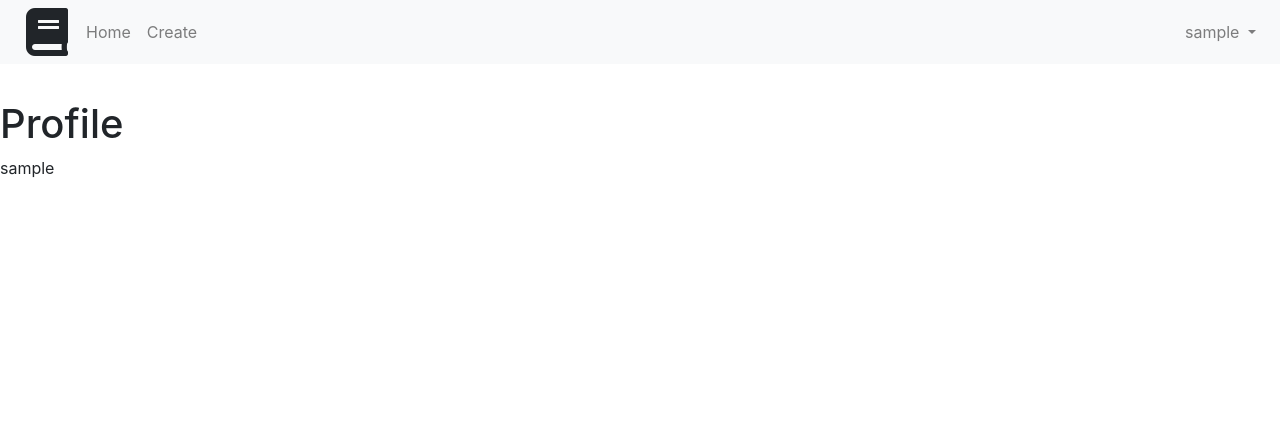
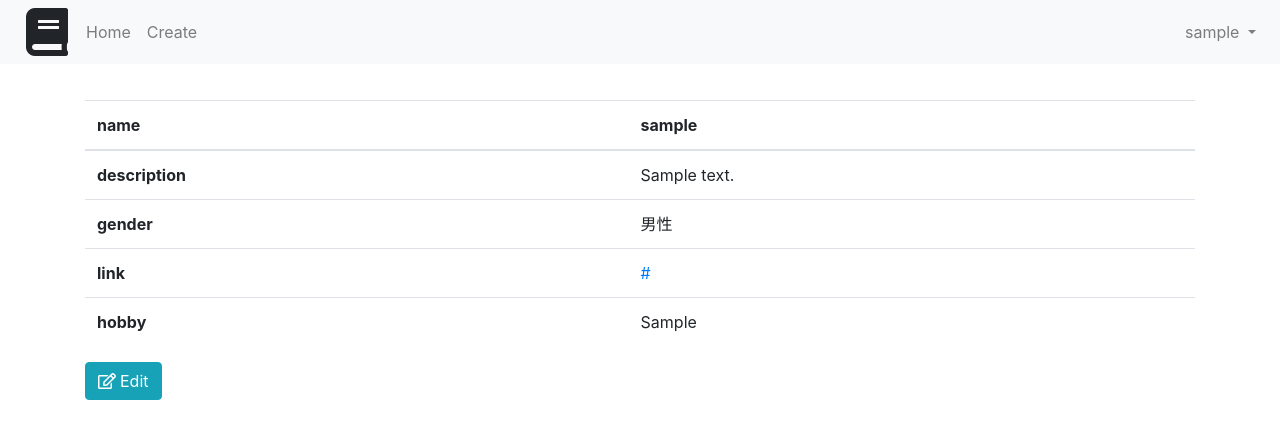
Before and after one commit to yu-sekita/Tech-Blog, a Django app: a page that uses templates/users/profile.html in a window 1280 px wide. Shown: the top 439 px of the page. Run offline with Django 3.2, Linux system fonts and the light colour scheme; a user stored in the database is signed in; tables that the repository leaves empty hold one stand-in row (values such as "Sample post"); parts of the project's set-up code (start-up, migrations or seed data) failed here and were passed over; some libraries are stand-ins or nearby versions.

Commit message:
create profile_edit

```diff
--- a/templates/blogs/create.html
+++ b/templates/blogs/create.html
@@ -6,7 +6,7 @@
 
 {% block content %}
 
-    <div class="container" style="margin-top: 100px;">
+    <div class="container" style="margin-top: 100px; margin-bottom: 100px">
         <form method="post">
             {% csrf_token %}
             {% bootstrap_form form layout='horizontal' %}
@@ -17,7 +17,9 @@
           </div>
         </form>
         {{ form.media }}
-        <a class="btn btn-info" href="{% url 'blogs:index' %}">Back</a>
+        <a class="btn btn-light" href="{% url 'blogs:index' %}">
+            <i class="fas fa-backward" style="margin-right: 4px;"></i>Back
+        </a>
     </div>
 
     <!-- highlight.js -->
--- a/templates/blogs/detail.html
+++ b/templates/blogs/detail.html
@@ -5,7 +5,7 @@
 {% block title %}{{ article.title }}{% endblock %}
 
 {% block content %}
-    <div class="container" style="margin-top: 100px;">
+    <div class="container" style="margin-top: 100px; margin-bottom: 100px">
         <h1>{{ article.title }}</h1>
         <hr>
         <br>
--- a/templates/includes/footer.html
+++ b/templates/includes/footer.html
@@ -16,8 +16,8 @@
                 <div class="col-md-4 col-lg-3 footer-social">
                 	<h3>Follow me</h3>
                 	<p>
-                		<a href="https://www.facebook.com/Yu-Portfolio-Tech-Blog-1147019835504891/?modal=admin_todo_tour"><i class="fab fa-facebook"></i></a>
-						<a href="https://github.com/yu-sekita"><i class="fab fa-github"></i></a>
+                		<a href="https://www.facebook.com/Yu-Portfolio-Tech-Blog-1147019835504891/?modal=admin_todo_tour" target="blank"><i class="fab fa-facebook"></i></a>
+						<a href="https://github.com/yu-sekita" target="blank"><i class="fab fa-github"></i></a>
                 	</p>
                 </div>
             </div>
--- a/templates/users/profile.html
+++ b/templates/users/profile.html
@@ -8,8 +8,35 @@
 
 {% block content %}
 <!-- edit profile here -->
-<div style="margin-top: 100px;">
-    <h1>Profile</h1>
-    {{ profile.user_name }}
+<div class="container" style="margin-top: 100px;">
+    <table class="table">
+        <thead>
+            <tr>
+                <th>name</th>
+                <th>{{ profile.user_name }}</th>
+            </tr>
+        </thead>
+        <tbody>
+            <tr>
+                <th>description</th>
+                <td>{{ profile.description }}</td>
+            </tr>
+            <tr>
+                <th>gender</th>
+                <td>{{ profile.get_gender_display }}</td>
+            </tr>
+            <tr>
+                <th>link</th>
+                <td><a href="{{ profile.link }}" target="blank">{{ profile.link }}</a></td>
+            </tr>
+            <tr>
+                <th>hobby</th>
+                <td>{{ profile.hobby }}</td>
+            </tr>
+        </tbody>
+    </table>
+    <a href="{% url 'users:profile_edit' profile.user_name %}" class="btn btn-info">
+        <i class="far fa-edit" style="margin-right: 4px;"></i>Edit
+    </a>
 </div>
 {% endblock %}
--- a/users/urls.py
+++ b/users/urls.py
@@ -8,6 +8,7 @@ from users.views import (
     PasswordResetConfirm,
     PasswordResetComplete,
     ProfileView,
+    ProfileEditView,
     UserCreateView,
     UserCreateDoneView,
     UserCreateCompleteView,
@@ -18,14 +19,23 @@ app_name = 'users'
 
 
 urlpatterns = [
+    # Profile
     path('profile/<name>/', ProfileView.as_view(), name='profile'),
+    path('profile/<name>/edit/',
+         ProfileEditView.as_view(), name='profile_edit'),
+
+    # User login
     path('login/', Login.as_view(), name='login'),
     path('logout/', Logout.as_view(), name='logout'),
+
+    # User create
     path('user_create/', UserCreateView.as_view(), name='user_create'),
     path('user_create/done/',
          UserCreateDoneView.as_view(), name='user_create_done'),
     path('user_create/complete/<token>/',
          UserCreateCompleteView.as_view(), name='user_create_complete'),
+
+    # Password reset
     path('password_reset/',
          PasswordReset.as_view(), name='password_reset'),
     path('password_reset/done/',
--- a/users/views.py
+++ b/users/views.py
@@ -1,5 +1,6 @@
 from django.conf import settings
 from django.contrib.auth import get_user_model
+from django.contrib.auth.mixins import LoginRequiredMixin
 from django.contrib.auth.views import (
     LoginView, LogoutView, PasswordResetView,
     PasswordResetDoneView, PasswordResetConfirmView, PasswordResetCompleteView,
@@ -15,7 +16,8 @@ from django.urls import reverse, reverse_lazy
 from django.views import generic
 
 from users.forms import (
-    LoginForm, MyPasswordResetForm, MySetPasswordForm, UserCreateForm,
+    LoginForm, MyPasswordResetForm, MySetPasswordForm, ProfileEditForm,
+    UserCreateForm,
 )
 from users.models import Profile
 
@@ -33,6 +35,17 @@ class ProfileView(generic.TemplateView):
         profile = Profile.objects.get(user_name=kwargs['name'])
         context['profile'] = profile
         return context
+
+
+class ProfileEditView(LoginRequiredMixin, generic.UpdateView):
+    """プロフィール編集"""
+    model = Profile
+    form_class = ProfileEditForm
+    template_name = 'users/profile_edit.html'
+
+    def get_object(self):
+        """URLにpkを含まないため"""
+        return Profile.objects.get(user=self.request.user)
 
 
 class Login(LoginView):
```
Also changed, not shown: templates/users/profile_edit.html (added, +26 -0 lines), users/forms.py (+12 -12 lines), users/tests/test_forms.py (+28 -1 lines), users/tests/test_views.py (+132 -5 lines).
